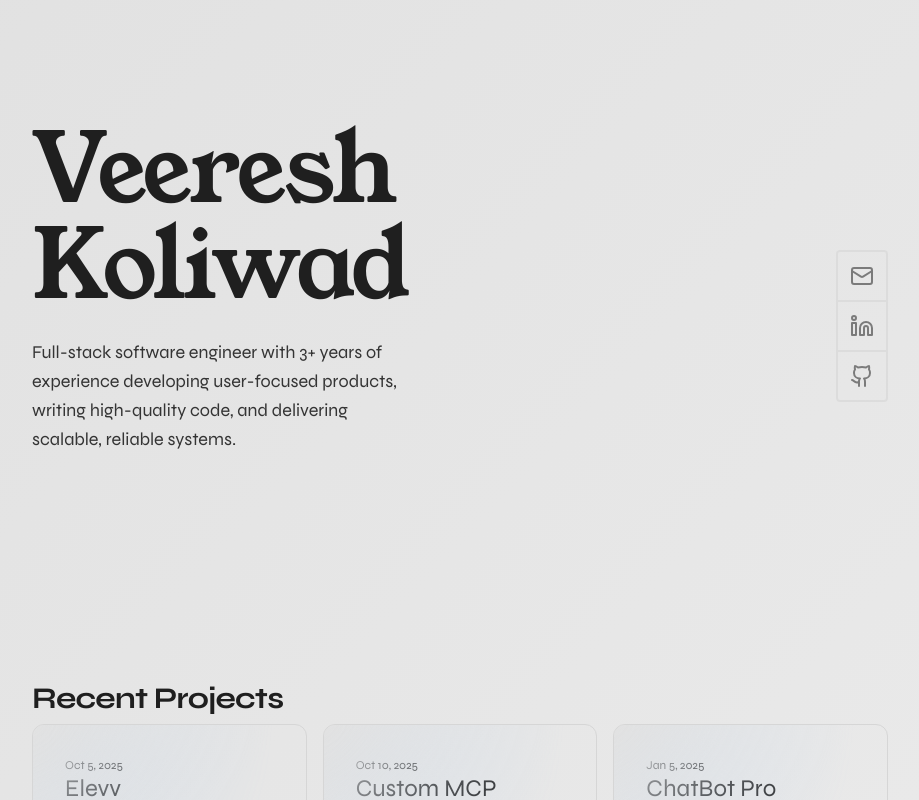
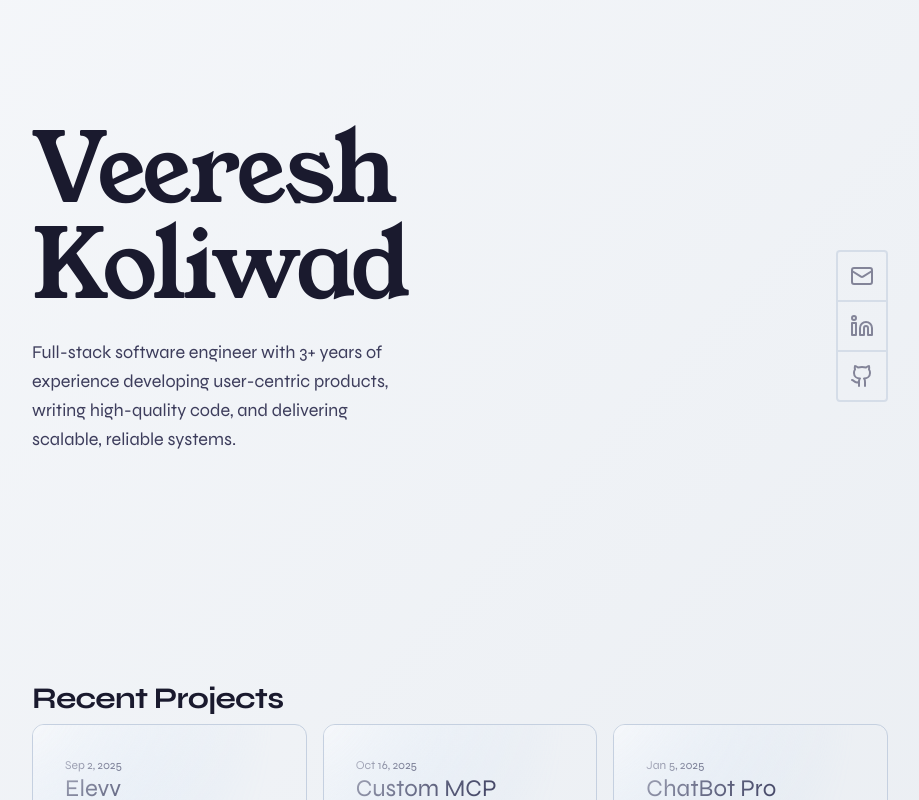
Before and after one commit to veereshgit99/veeresh.dev, a Next.js app: page / in a window 1280 px wide. Shown: the top 800 px of the page, without its empty margins (180-1099 px from the left). Built offline with nearby package versions, Linux system fonts and the light colour scheme.

Commit message:
Ui changes

```diff
--- a/src/app/globals.css
+++ b/src/app/globals.css
@@ -3,12 +3,12 @@
 @tailwind utilities;
 
 :root {
-    --background-start: #e1e1e1;
-    --background-end: #ececec;
-    --color-primary: #1f1f1f;
-    --color-secondary: #343434;
-    --color-dark: #d6d6d6;
-    --color-alternative: #2ecc71;
+    --background-start: #f5f7fa;
+    --background-end: #e8ecf1;
+    --color-primary: #1a1a2e;
+    --color-secondary: #3d3d5c;
+    --color-dark: #c5d0e0;
+    --color-alternative: #3498db;
 }
 
 body {
--- a/src/components/Hero.tsx
+++ b/src/components/Hero.tsx
@@ -29,7 +29,7 @@ const Hero = () => {
                     transition={{ duration: 0.4, delay: 0.1 }}
                     // @ts-ignore
                     className={"max-w-sm leading-relaxed [&:not(:first-child)]:mt-6 text-secondary text-pretty pb-16 text-lg"}>
-                    Full-stack software engineer with 3+ years of experience developing user-focused products, writing high-quality code, and delivering scalable, reliable systems.
+                    Full-stack software engineer with 3+ years of experience developing user-centric products, writing high-quality code, and delivering scalable, reliable systems.
                 </motion.p>
                 {/* MOBILE */}
                 <div className="sm:hidden flex text-secondary absolute right-0 -top-5">
--- a/src/content/projects.ts
+++ b/src/content/projects.ts
@@ -4,14 +4,14 @@ export const projects: Project[] = [
     {
         title: "Elevv",
         description: "AI-powered resume analysis & tailored feedback + download ATS friendly resumes",
-        date: "2025-10-05",
+        date: "2025-09-02",
         github: "https://github.com/veereshgit99/Elevv",
         demo: "https://elevv.net"
     },
     {
         title: "Custom MCP Servers",
         description: "Persistent memory for Claude LLM",
-        date: "2025-10-10",
+        date: "2025-10-16",
         github: "https://github.com/veereshgit99/Custom-MCP-Servers"
     },
     {
```
